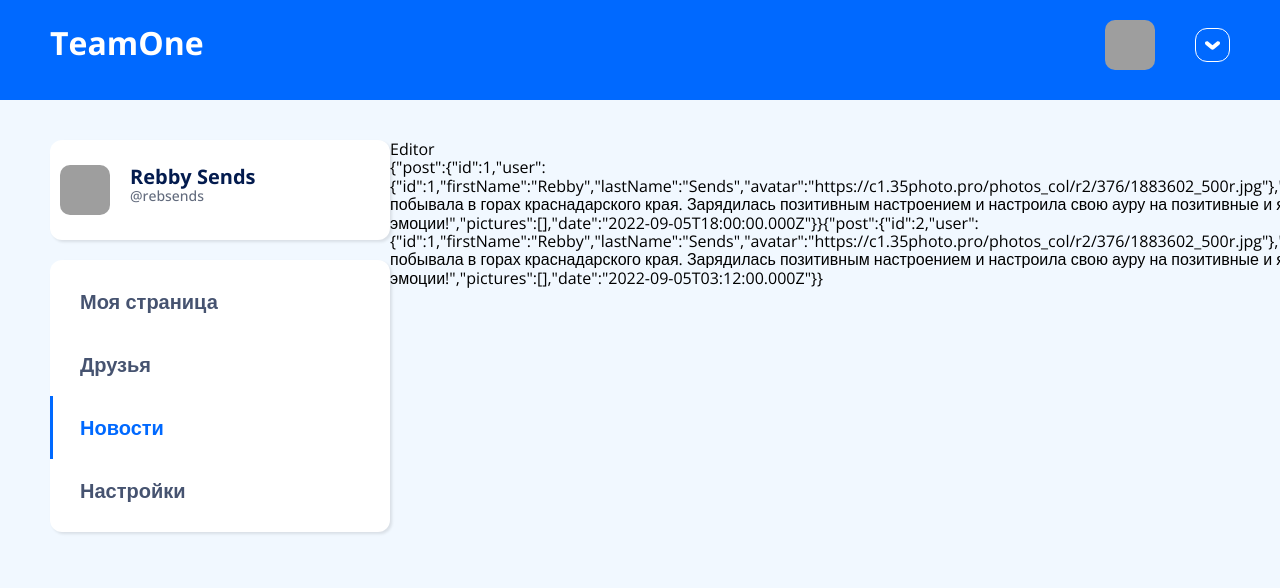
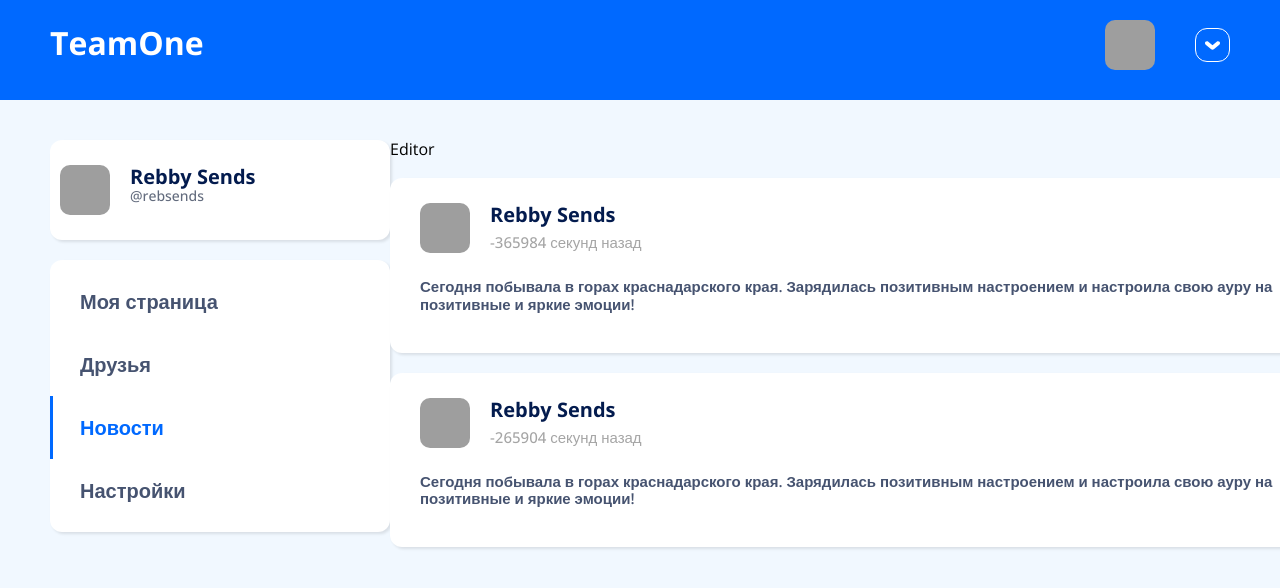
Before and after one commit to nessai1/social-network-team1, a Next.js app: page /feed in a window 1280 px wide. Shown: the top 588 px of the page. Built offline with nearby package versions, Linux system fonts and the light colour scheme; data requests are answered from the project's data file; grey boxes are pictures that could not be loaded.

Commit message:
Posts: PostsList. Сделал карточку поста (без картинок). Присобачил эту херню к загрузке постов.

```diff
--- a/mock/database.json
+++ b/mock/database.json
@@ -3,14 +3,14 @@
         {
             "id": 1,
             "userId": 1,
-            "date": "09.05.2022 18:00",
+            "date": "05.09.2022 07:00",
             "text": "Сегодня побывала в горах краснадарского края. Зарядилась позитивным настроением и настроила свою ауру на позитивные и яркие эмоции!",
             "pictures": []
         },
         {
             "id": 2,
             "userId": 1,
-            "date": "09.05.2022 03:12",
+            "date": "05.08.2022 03:12",
             "text": "Сегодня побывала в горах краснадарского края. Зарядилась позитивным настроением и настроила свою ауру на позитивные и яркие эмоции!",
             "pictures": []
         }
--- a/src/components/main/base/Plato.module.css
+++ b/src/components/main/base/Plato.module.css
@@ -1,7 +1,7 @@
 .plato {
   background-color: #FFFFFF;
   border-radius: 12px;
-  display: inline-block;
+  display: block;
   box-shadow: 2px 2px 3px rgba(0, 0, 0, 0.1);
 }
 
--- a/src/components/main/base/Plato.module.scss
+++ b/src/components/main/base/Plato.module.scss
@@ -1,6 +1,6 @@
 .plato {
   background-color: #FFFFFF;
   border-radius: 12px;
-  display: inline-block;
+  display: block;
   box-shadow: 2px 2px 3px rgba(0, 0, 0, 0.1);
 }
--- a/src/components/posts/PostCard.module.scss
+++ b/src/components/posts/PostCard.module.scss
@@ -0,0 +1,36 @@
+.cardWrapper {
+  padding: 25px 30px;
+  min-width: 980px;
+  box-sizing: border-box;
+}
+
+.cardHeader {
+  width: 100%;
+  display: flex;
+}
+
+.authorData {
+  display: flex;
+  flex-direction:column;
+  margin-left: 20px;
+
+  .authorName {
+    font-size: 20px;
+    font-weight: bold;
+    color: #031B4E;
+  }
+
+  .postDate {
+    margin-top: 8px;
+    font-size: 15px;
+    font-weight: 500;
+    color: #A5A5A5;
+  }
+}
+
+.postText {
+  padding-top: 10px;
+  font-size: 15px;
+  font-weight: 600;
+  color: #465370;
+}
--- a/src/components/posts/PostCard.tsx
+++ b/src/components/posts/PostCard.tsx
@@ -1,9 +1,31 @@
 import {TPost} from "../../lib/api/posts/TPost";
+import {Plato} from "../main/base/Plato";
+import styles from "./PostCard.module.scss";
+import {Avatar} from "../main/base/picture/Avatar";
+import DateConverter from "../../lib/date/DateConverter";
 
 type TProps = {
     post: TPost
 }
 
 export const PostCard = (props: TProps) => {
-    return <>{JSON.stringify(props)}</>
+
+    const post = props.post;
+    const dateConverter = new DateConverter(post.date);
+
+    return (
+        <Plato style={{marginTop: '20px'}}>
+            <div className={styles.cardWrapper}>
+                <div className={styles.cardHeader}>
+                    <Avatar size={60} src={post.user.avatar} />
+                    <div className={styles.authorData}>
+                        <span className={styles.authorName}>{`${post.user.firstName} ${post.user.lastName}`}</span>
+                        <span className={styles.postDate}>{dateConverter.getDateDifferenceString(new Date())}</span>
+                    </div>
+                </div>
+                <p className={styles.postText}>{post.text}</p>
+            </div>
+
+        </Plato>
+    );
 }
--- /dev/null
+++ b/src/lib/date/DateConverter.ts
@@ -0,0 +1,57 @@
+export default class DateConverter {
+    date: Date;
+    constructor(date: Date) {
+        this.date = date;
+    }
+
+    getDateDifferenceString(inputDate?: Date): string {
+        if (inputDate === undefined) {
+            inputDate = new Date();
+        }
+
+        const secondsDifference = Math.floor((inputDate.valueOf() - this.date.valueOf()) / 1000);
+        if (secondsDifference < 60)
+        {
+            return `${secondsDifference} секунд назад`;
+        }
+        else if (secondsDifference < 3600)
+        {
+            const minutes = Math.floor(secondsDifference / 60);
+            return `${minutes} минут назад`;
+        }
+        else if (secondsDifference < 3600 * 24)
+        {
+            const hours = Math.floor(secondsDifference / 3600);
+            return `${hours} часов назад`;
+        }
+        else if (inputDate.getFullYear() === this.date.getFullYear())
+        {
+            const month = this.getMonthName(this.date.getMonth());
+            return `${this.date.getDay()} ${month} в ${this.date.getHours()}:${this.date.getMinutes()}`;
+        }
+        else
+        {
+            const month = this.getMonthName(this.date.getMonth());
+            return `${this.date.getDay()} ${month} ${this.date.getFullYear()}`;
+        }
+    }
+
+    getMonthName(month: number): string {
+        switch (month) {
+            case 1: return 'января';
+            case 2: return 'февраля';
+            case 3: return 'марта';
+            case 4: return 'апреля';
+            case 5: return 'мая';
+            case 6: return 'июня';
+            case 7: return 'июля';
+            case 8: return 'августа';
+            case 9: return 'сентября';
+            case 10: return 'октября';
+            case 11: return 'ноября';
+            case 12: return 'декабря';
+        }
+
+        throw new Error('Argument Error: Invalid month number');
+    }
+}
```
